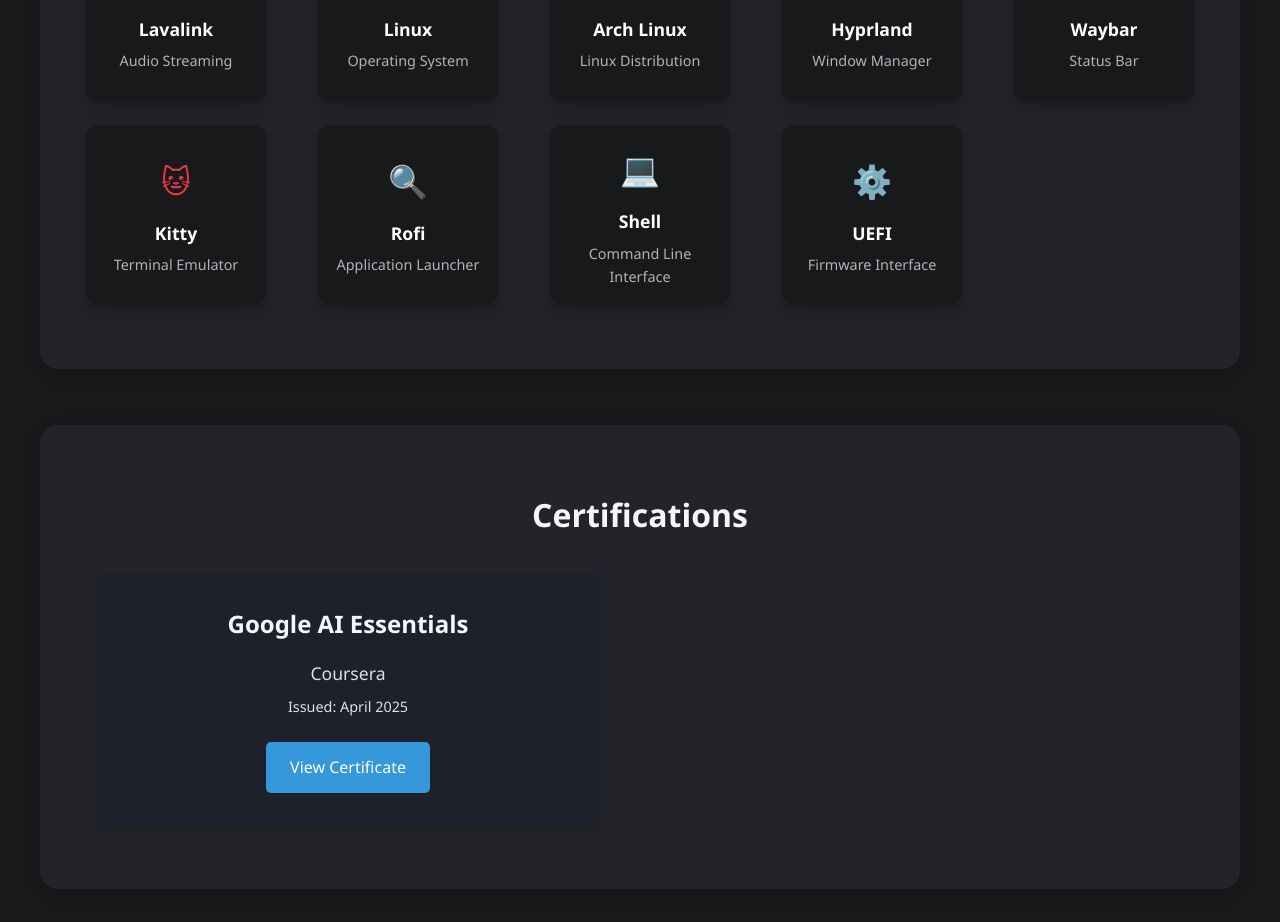
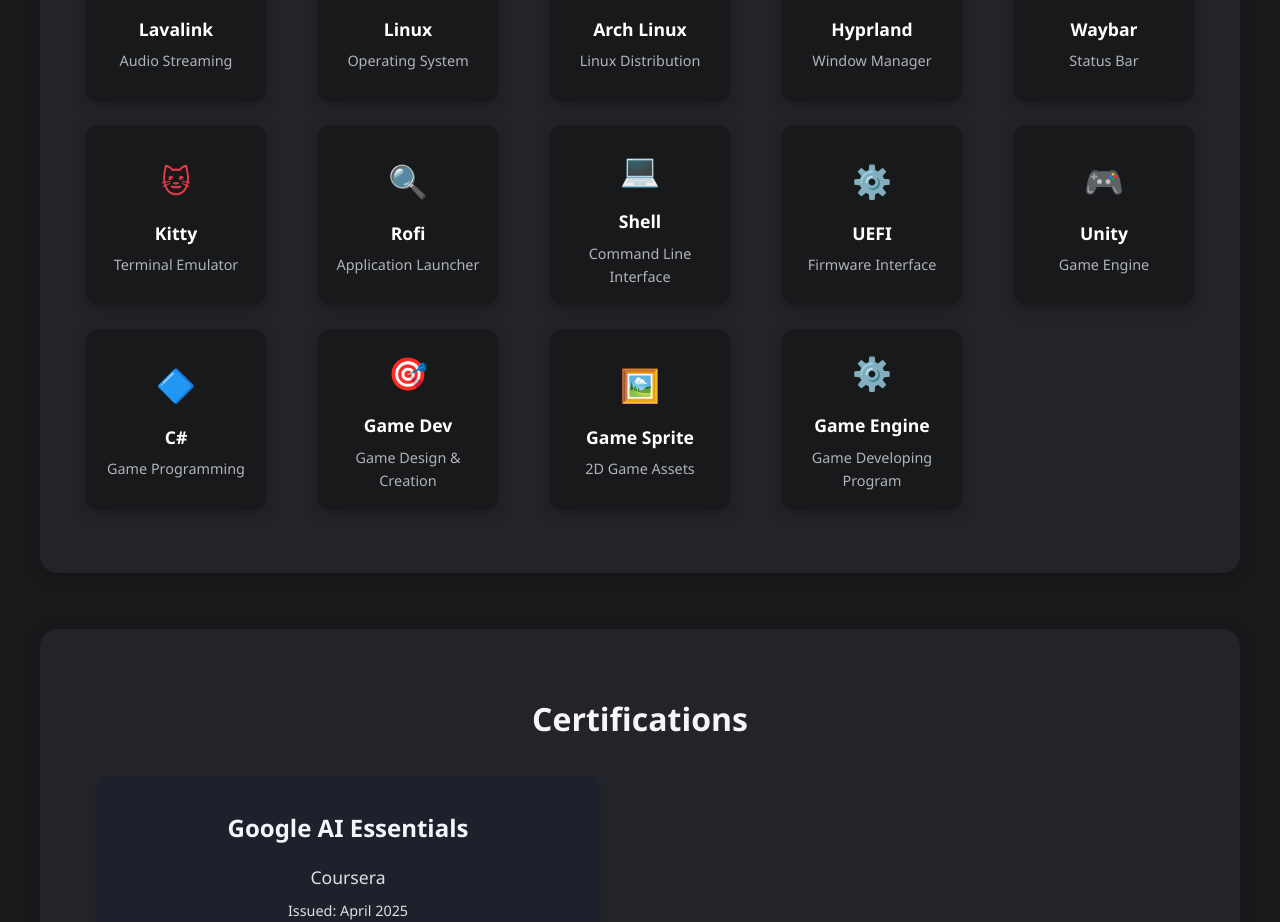
Before and after one commit to khangchung15/portfolio, a React (Create React App) app: page / in a window 1280 px wide. Shown: the part 3520-4442 px from the top of the page. Built offline with nearby package versions, Linux system fonts and the light colour scheme.

Commit message:
Added links to tech

```diff
--- a/src/components/Projects.jsx
+++ b/src/components/Projects.jsx
@@ -54,7 +54,12 @@
   'Kitty': 'https://sw.kovidgoyal.net/kitty/',
   'Rofi': 'https://github.com/davatorium/rofi/wiki',
   'Shell': 'https://www.gnu.org/software/bash/manual/bash.html',
-  'UEFI': 'https://uefi.org/specifications'
+  'UEFI': 'https://uefi.org/specifications',
+  'C#': 'https://learn.microsoft.com/en-us/dotnet/csharp/',
+  'Game Development': 'https://en.wikipedia.org/wiki/Video_game_development',
+  'Game Engine': 'https://www.arm.com/glossary/gaming-engines',
+  'Game Sprite': 'https://docs.unity3d.com/Manual/Sprites.html',
+  'Unity': 'https://unity.com/',
 };
 
 const Projects = () => {
--- a/src/components/Skills.jsx
+++ b/src/components/Skills.jsx
@@ -13,17 +13,14 @@
   'PostgreSQL': 'https://www.postgresql.org/docs/',
   'JSON': 'https://www.json.org/json-en.html',
   'Java': 'https://docs.oracle.com/en/java/',
+  'Minecraft Forge API': 'https://docs.minecraftforge.net/',
   'Aseprite': 'https://www.aseprite.org/',
+  'IntelliJ': 'https://www.jetbrains.com/help/idea/',
   'Flask': 'https://flask.palletsprojects.com/',
+  'BeautifulSoup': 'https://www.crummy.com/software/BeautifulSoup/bs4/doc/',
+  'GitHub Pages': 'https://docs.github.com/en/pages',
   'Node.js': 'https://nodejs.org/en/docs/',
   'HTML/CSS': 'https://developer.mozilla.org/en-US/docs/Web/HTML/CSS',
-  'Pixel Art': 'https://en.wikipedia.org/wiki/Pixel_art',
-  'C++': 'https://devdocs.io/cpp/',
-  'R': 'https://www.r-project.org/about.html',
-  'UI': 'https://en.wikipedia.org/wiki/User_interface_design',
-  'Data scraping': 'https://www.okta.com/identity-101/data-scraping/',
-  'BeautifulSoup': 'https://www.crummy.com/software/BeautifulSoup/bs4/doc/',
-  'GitHub Pages': 'https://docs.github.com/en/pages',
   'Swiper.js': 'https://swiperjs.com/get-started',
   'Jest': 'https://jestjs.io/docs/getting-started',
   'Discord.py': 'https://discordpy.readthedocs.io/',
@@ -40,7 +37,12 @@
   'Kitty': 'https://sw.kovidgoyal.net/kitty/',
   'Rofi': 'https://github.com/davatorium/rofi/wiki',
   'Shell': 'https://www.gnu.org/software/bash/manual/bash.html',
-  'UEFI': 'https://uefi.org/specifications'
+  'UEFI': 'https://uefi.org/specifications',
+  'Unity': 'https://docs.unity3d.com/',
+  'C#': 'https://learn.microsoft.com/en-us/dotnet/csharp/',
+  'Game Development': 'https://en.wikipedia.org/wiki/Video_game_development',
+  'Game Engine': 'https://www.arm.com/glossary/gaming-engines',
+  'Game Sprite': 'https://docs.unity3d.com/Manual/Sprites.html'
 };
 
 const skills = [
@@ -277,6 +279,36 @@
     title: 'UEFI',
     subtitle: 'Firmware Interface',
     link: techLinks['UEFI']
+  },
+  {
+    icon: '🎮',
+    title: 'Unity',
+    subtitle: 'Game Engine',
+    link: techLinks['Unity']
+  },
+  {
+    icon: '🔷',
+    title: 'C#',
+    subtitle: 'Game Programming',
+    link: techLinks['C#']
+  },
+  {
+    icon: '🎯',
+    title: 'Game Dev',
+    subtitle: 'Game Design & Creation',
+    link: techLinks['Game Development']
+  },
+  {
+    icon: '🖼️',
+    title: 'Game Sprite',
+    subtitle: '2D Game Assets',
+    link: techLinks['Game Sprite']
+  },
+  {
+    icon: '⚙️',
+    title: 'Game Engine',
+    subtitle: 'Game Developing Program',
+    link: techLinks['Game Engine']
   }
 ];
 
```
